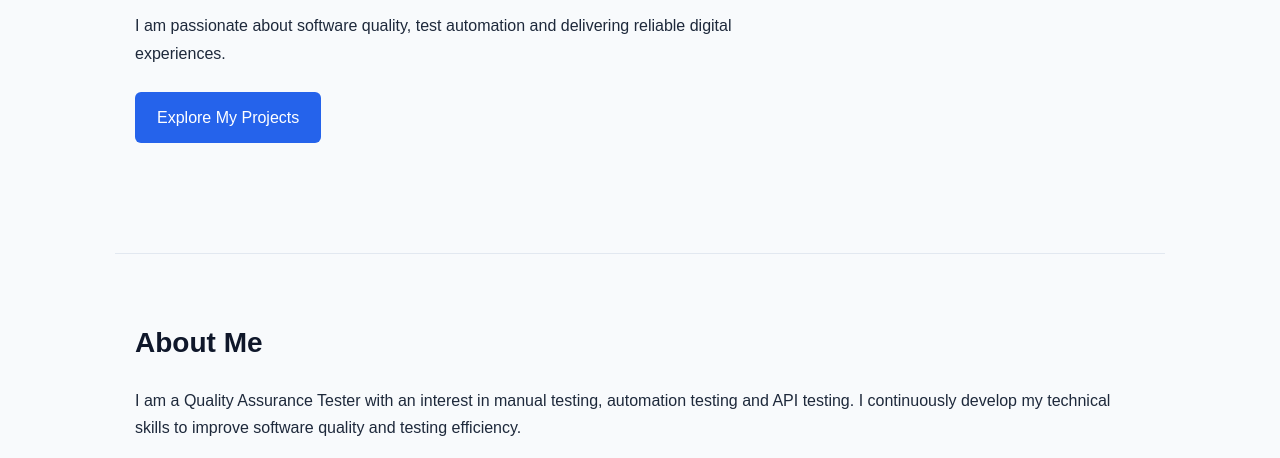
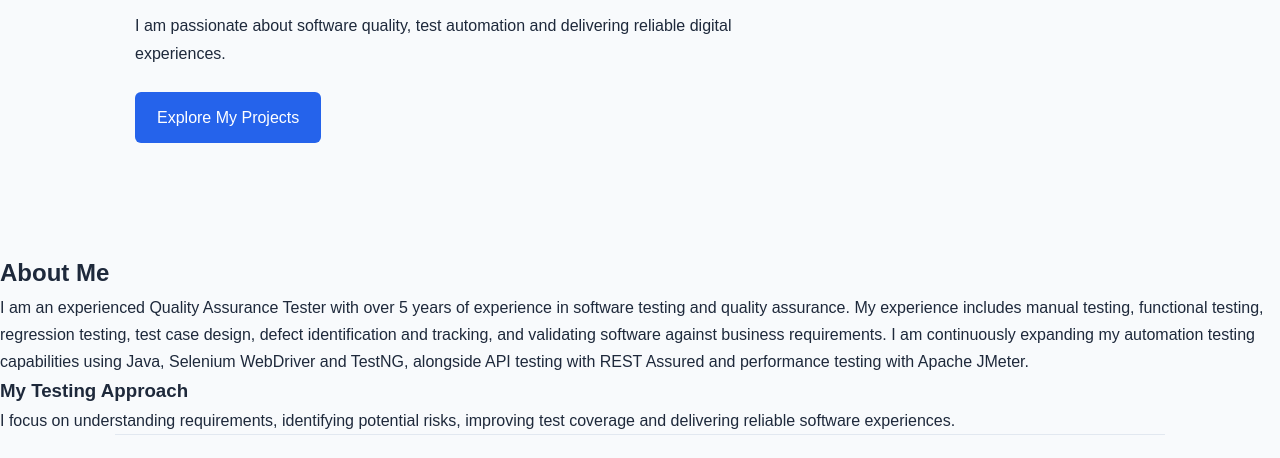
Before and after one commit to adamhasanuddin/adamhasanuddin.github.io, a plain HTML site: page index.html in a window 1280 px wide. Shown: the part 342-800 px from the top of the page. Drawn offline with Linux system fonts and the light colour scheme.

Commit message:
Update index.html

```diff
--- a/index.html
+++ b/index.html
@@ -4,7 +4,7 @@
 <head>
     <meta charset="UTF-8">
     <meta name="viewport" content="width=device-width, initial-scale=1.0">
-    <title>Adam Hasanuddin | QA Tester</title>
+    <title>Adam Hasanuddin | Senior QA Tester</title>
     <meta name="description" content="Adam Hasanuddin's personal website and QA testing portfolio.">
     <link rel="stylesheet" href="style.css">
 </head>
@@ -35,15 +35,33 @@
         <a class="button" href="#projects">Explore My Projects</a>
     </section>
 
-    <section id="about" class="section">
-        <h2>About Me</h2>
-        <p>
-            I am a Quality Assurance Tester with an interest in
-            manual testing, automation testing and API testing.
-            I continuously develop my technical skills to improve
-            software quality and testing efficiency.
-        </p>
-    </section>
+<section id="about">
+    <h2>About Me</h2>
+
+    <p class="muted">
+        I am an experienced Quality Assurance Tester with
+        over 5 years of experience in software testing and
+        quality assurance.
+
+        My experience includes manual testing, functional
+        testing, regression testing, test case design,
+        defect identification and tracking, and validating
+        software against business requirements.
+
+        I am continuously expanding my automation testing
+        capabilities using Java, Selenium WebDriver and
+        TestNG, alongside API testing with REST Assured
+        and performance testing with Apache JMeter.
+    </p>
+
+    <h3>My Testing Approach</h3>
+    <p class="muted">
+        I focus on understanding requirements, identifying
+        potential risks, improving test coverage and
+        delivering reliable software experiences.
+    </p>
+</section>
+
 
     <section id="skills" class="section">
         <h2>Technical Skills</h2>
```
